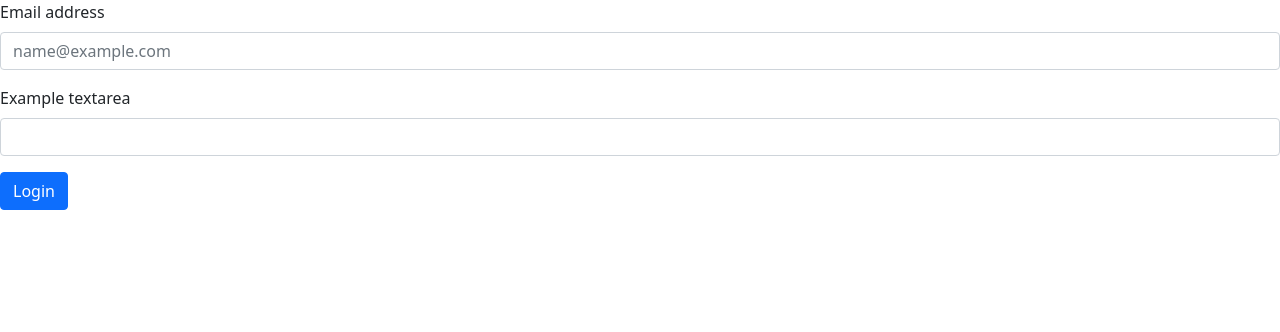
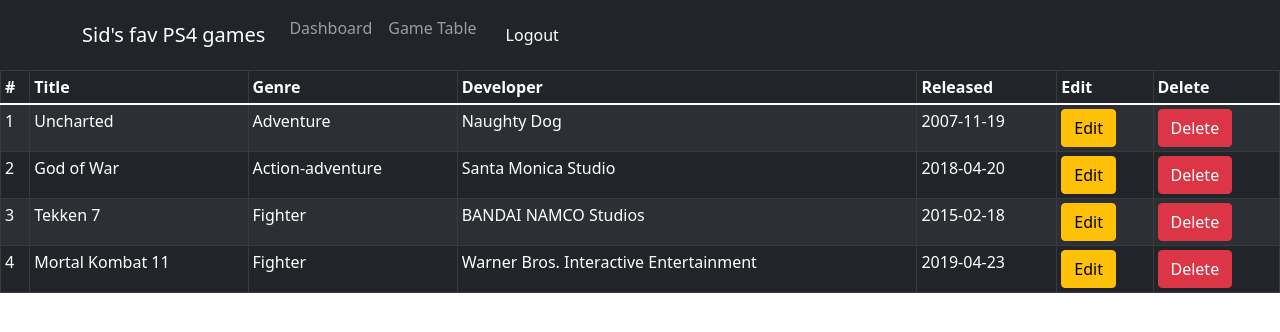
Before and after one commit to zdenek-lach/VFAP-Project, a React (Create React App) app: page /table in a window 1280 px wide. Before the commit this address led to /login. Shown: the top 332 px of the page. Built offline with nearby package versions, Linux system fonts and the light colour scheme; data requests are answered from the project's data file; sample sign-in values are in the browser's storage.

Commit message:
Adding Game Table and Logout button

```diff
--- a/database.json
+++ b/database.json
@@ -3,22 +3,30 @@
     {
       "id": 1,
       "name": "Uncharted",
-      "date": "2022-05-19"
+      "genre": "Adventure",
+      "developer": "Naughty Dog",
+      "released": "2007-11-19"
     },
     {
       "id": 2,
       "name": "God of War",
-      "date": "2022-05-12"
+      "genre": "Action-adventure",
+      "developer": "Santa Monica Studio",
+      "released": "2018-04-20"
     },
     {
       "id": 3,
       "name": "Tekken 7",
-      "date": "2022-05-06"
+      "genre": "Fighter",
+      "developer": "BANDAI NAMCO Studios",
+      "released": "2015-02-18"
     },
     {
       "id": 4,
       "name": "Mortal Kombat 11",
-      "date": "2022-04-01"
+      "genre": "Fighter",
+      "developer": "Warner Bros. Interactive Entertainment",
+      "released": "2019-04-23"
     }
   ]
 }
--- a/src/App.js
+++ b/src/App.js
@@ -2,6 +2,7 @@
 import Login from "./components/Login";
 import Dashboard from "./components/Dashboard";
 import GameDetail from "./components/GameDetail";
+import GameTable from "./components/GameTable";
 
 function App() {
 
@@ -9,6 +10,7 @@
         <Routes>
             <Route path="/login" element={<Login/>}/>
             <Route path="/dashboard" element={<Dashboard/>}/>
+            <Route path="/table" element={<GameTable/>}/>
             <Route path="/game/:gameId" element={<GameDetail/>}/>
             <Route path="*" element={<Navigate to="/login"/>}/>
         </Routes>
--- a/src/components/CustomNavbar.js
+++ b/src/components/CustomNavbar.js
@@ -1,5 +1,6 @@
 import {Container, Nav, Navbar} from "react-bootstrap";
 import {Navigate} from "react-router";
+import Logout from "./Logout";
 
 const CustomNavbar = () => {
 
@@ -10,12 +11,15 @@
         <Container fluid className="m-0 p-0">
             <Navbar bg="dark" variant="dark">
                 <Container>
-                    <Navbar.Brand href="/dashboard">SuperApp</Navbar.Brand>
+                    <Navbar.Brand href="/dashboard">Sid's fav PS4 games</Navbar.Brand>
                     <Nav className="me-auto">
                         <Nav.Link href="/dashboard">Dashboard</Nav.Link>
+                        <Nav.Link href="/table">Game Table</Nav.Link>
+                        <Nav.Link href="/"><Logout/></Nav.Link>
                     </Nav>
                 </Container>
             </Navbar>
+
         </Container>)
 }
 
--- a/src/components/GameDetail.js
+++ b/src/components/GameDetail.js
@@ -23,8 +23,10 @@
         }
 
         return <Container>
-            <h1>Game: <b>{data.name}</b></h1>
-            <h2>{data.date}</h2>
+            <h1>Title: <b>{data.name}</b></h1>
+            <h2>Genre: {data.genre}</h2>
+            <h2>Publisher: {data.developer}</h2>
+            <h2>Released: {data.released}</h2>
         </Container>
     }
 
--- /dev/null
+++ b/src/components/GameTable.js
@@ -0,0 +1,72 @@
+import React from 'react';
+import {Button, Spinner, Table} from "react-bootstrap";
+import {useGamesQuery} from "../hooks/useGamesQuery";
+import CustomNavbar from "./CustomNavbar";
+import {useGameDetailQuery} from "../hooks/useGameDetailQuery";
+import {useParams} from "react-router";
+import axios from "axios";
+
+const GameTable = () => {
+
+    const {isLoading, data, isError, error} = useGamesQuery();
+    const {gameId} = useParams();
+    const {specificData} = useGameDetailQuery(gameId);
+
+    const deleteGame = (gameToDelete) => {
+        axios.delete(`http://localhost:8000/games/${gameToDelete.id}`, {
+            headers: {
+                "Authorization": `Bearer ${localStorage.getItem("token")}`
+            }
+        })
+    }
+
+    const renderGameWithCornerCases = () => {
+        if (isLoading)
+            return <Spinner animation="border"/>;
+
+        if (isError || !data) {
+            console.error(error);
+            return <h1>Error appeared while fetching games</h1>
+        }
+        return (
+            <Table striped bordered hover size="sm" variant="dark">
+                <thead>
+                <tr>
+                    <th>#</th>
+                    <th>Title</th>
+                    <th>Genre</th>
+                    <th>Developer</th>
+                    <th>Released</th>
+                    <th>Edit</th>
+                    <th>Delete</th>
+                </tr>
+                </thead>
+                <tbody>
+                {data && data.map(game =>
+                    <tr>
+                        <td>{game.id}</td>
+                        <td>{game.name}</td>
+                        <td>{game.genre}</td>
+                        <td>{game.developer}</td>
+                        <td>{game.released}</td>
+                        <td><Button className=" btn btn-warning">Edit</Button></td>
+                        <td><Button className=" btn btn-danger" onClick={deleteGame}>Delete</Button></td>
+                    </tr>
+                )}
+                </tbody>
+            </Table>
+        )
+    }
+
+    return (
+
+        <div>
+            <CustomNavbar/>
+            {renderGameWithCornerCases()}
+
+        </div>
+    )
+        ;
+};
+
+export default GameTable;
--- a/src/components/Login.js
+++ b/src/components/Login.js
@@ -27,11 +27,11 @@
         <Form>
             <Form.Group className="mb-3">
                 <Form.Label>Email address</Form.Label>
-                <Form.Control type="text" placeholder="name@example.com" value={email}
+                <Form.Control type="text" placeholder="your@email.com" value={email}
                               onChange={e => setEmail(e.target.value)}/>
             </Form.Group>
             <Form.Group className="mb-3" controlId="exampleForm.ControlTextarea1">
-                <Form.Label>Example textarea</Form.Label>
+                <Form.Label>Password</Form.Label>
                 <Form.Control type="password" value={pass} onChange={e => setPass(e.target.value)}/>
             </Form.Group>
             {isLoading ? <Spinner animation="border"/> :
--- /dev/null
+++ b/src/components/Logout.js
@@ -0,0 +1,18 @@
+import React from 'react';
+
+const Logout = () => {
+    const removeToken = () => {
+        if (localStorage.getItem("token"))
+        {
+            localStorage.removeItem("token")
+            console.log("Removing token, therefore logging out the user.")
+        }else console.log("No user to log out")
+    }
+    return (
+        <div>
+            <button onClick={removeToken} className="btn btn-dark">Logout</button>
+        </div>
+    );
+};
+
+export default Logout;
```
Also changed, not shown: users.json (+6 -1 lines).
